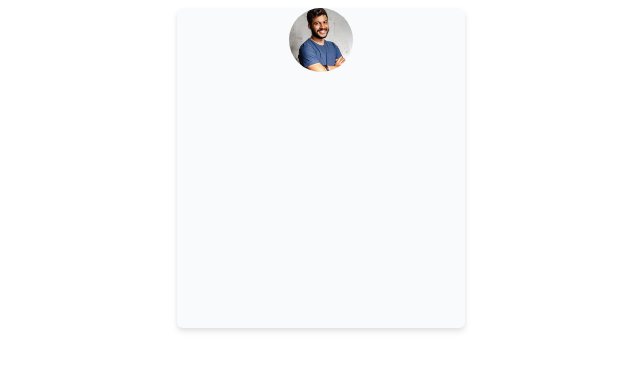
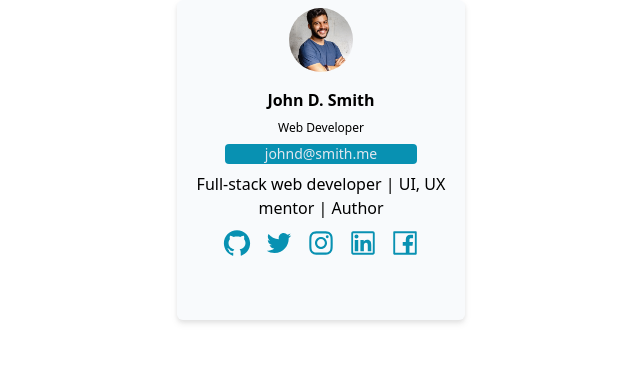
Before and after one commit to PMagatteS/Learn-tailwind, a Next.js app: page / in a window 1280 px wide. Shown: the top 370 px of the page, without its empty margins (319-959 px from the left). Built offline with nearby package versions, Linux system fonts and the light colour scheme.

Commit message:
first card design will add more

```diff
--- a/package.json
+++ b/package.json
@@ -18,6 +18,7 @@
     "next": "13.1.1",
     "react": "18.2.0",
     "react-dom": "18.2.0",
+    "react-icons": "^4.7.1",
     "typescript": "4.9.4"
   },
   "devDependencies": {
--- a/pages/index.tsx
+++ b/pages/index.tsx
@@ -1,9 +1,22 @@
 import Image from "next/image"
+import {AiOutlineTwitter, AiOutlineLinkedin, AiOutlineFacebook, AiOutlineGithub, AiOutlineInstagram} from "react-icons/ai"
+
+const user =  {
+    name: "John D. Smith",
+    username: "Jsmith",
+    age: 26,
+    email: "johnd@smith.me",
+    profession: "Web Developer",
+    description: "Full-stack web developer | UI, UX mentor | Author ",
+    phone: "213.043.5246",
+    website: "jdsmith.dev",
+
+  }
 
 export default function Home() {
   return (
    <>
- <div className="w-72 h-80 bg-slate-50 rounded-md drop-shadow-md m-auto">
+ <div className="w-72 h-80 bg-slate-50 rounded-md drop-shadow-md m-auto flex flex-col gap-2">
   <div className="w-16 h-16 relative rounded-full mx-auto my-2 ">
               <Image
               src="/images/profilepicture.jpg"
@@ -12,6 +25,18 @@ export default function Home() {
               alt=""
               />
               </div>
+              <h4 className="font-bold text-center">{user.name}</h4>
+              <h6 className="text-center text-xs">{user.profession}</h6>
+              <h6 className="w-2/3 mx-auto text-center text-slate-200 text-sm rounded bg-cyan-600">{user.email}</h6>
+              <h5 className="text-center px-4">{user.description}</h5>
+              <div className="flex gap-3 text-3xl text-cyan-600 justify-center">
+                <AiOutlineGithub/>
+                <AiOutlineTwitter/>
+                <AiOutlineInstagram/>
+                <AiOutlineLinkedin/>
+                <AiOutlineFacebook/>
+              </div>
+
 
  </div>
    </>
```
Also changed, not shown: 1 other file (tests, documents, lock files or other folders).
